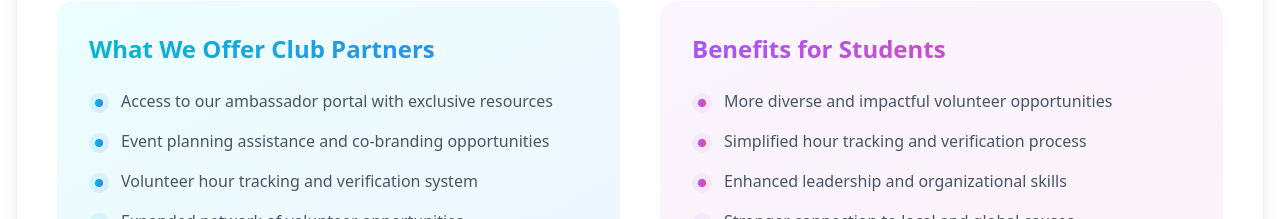
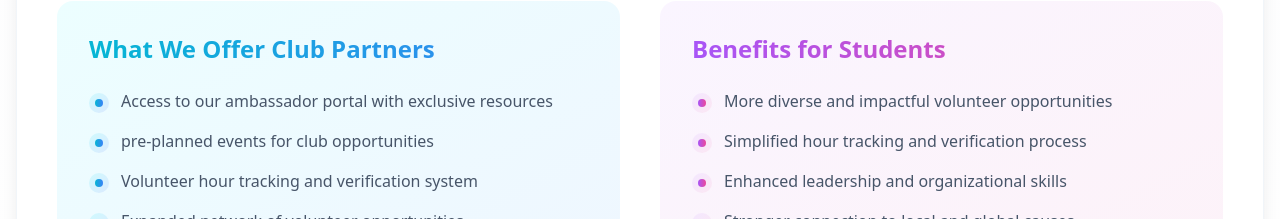
Before and after one commit to mrithunjay26/stuimpactweb4, a Next.js app: page / in a window 1280 px wide. Shown: the part 6920-7139 px from the top of the page. Built offline with nearby package versions, Linux system fonts and the light colour scheme.

Commit message:
Update page.tsx

```diff
--- a/src/app/page.tsx
+++ b/src/app/page.tsx
@@ -1194,7 +1194,7 @@ export default function Component() {
 												<ul className="space-y-4 text-slate-600">
 													{[
 														"Access to our ambassador portal with exclusive resources",
-														"Event planning assistance and co-branding opportunities",
+														"pre-planned events for club opportunities",
 														"Volunteer hour tracking and verification system",
 														"Expanded network of volunteer opportunities",
 														"Leadership development for club ambassadors",
```
